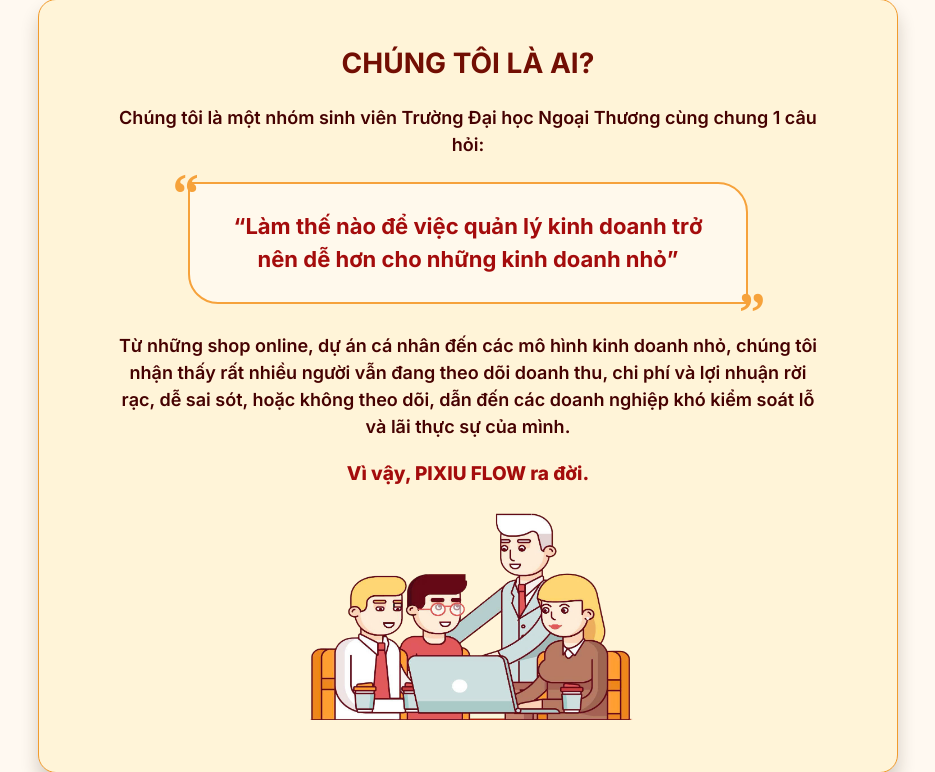
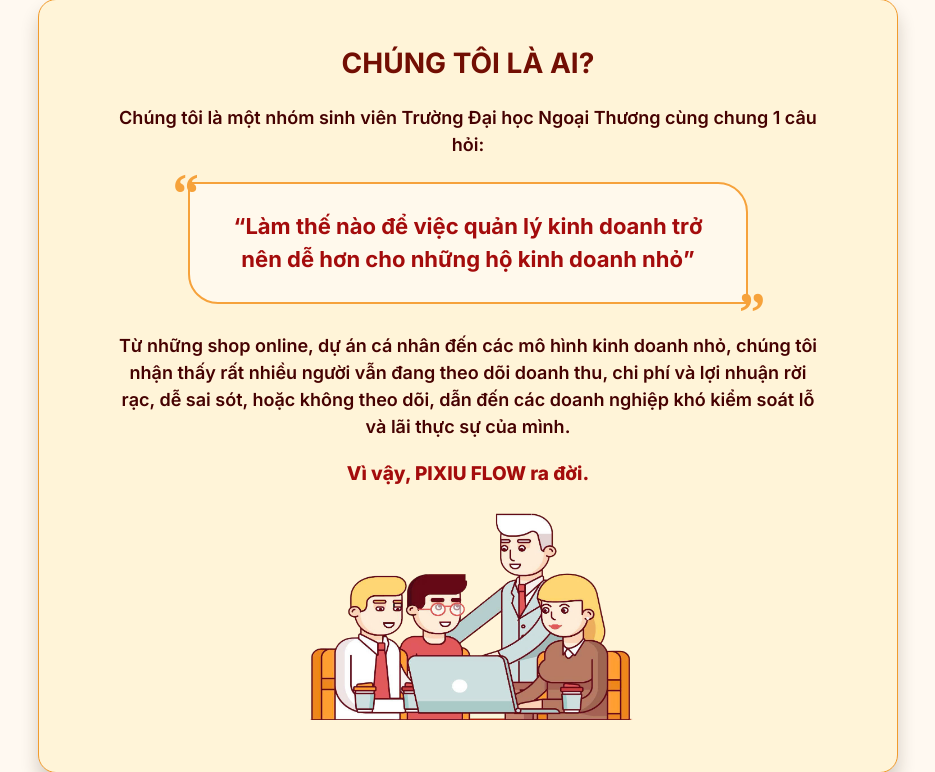
Before and after one commit to thachnhungocdang/PIXIUFLOW, a Django app: page / in a window 1280 px wide. Shown: the part 3012-3784 px from the top of the page, without its empty margins (172-1107 px from the left). Run offline with Django 5.2, Linux system fonts and the light colour scheme.

Commit message:
Fix landing page business description

```diff
--- a/core/templates/core/landing.html
+++ b/core/templates/core/landing.html
@@ -204,7 +204,7 @@
                 <p>Chúng tôi là một nhóm sinh viên Trường Đại học Ngoại Thương cùng chung 1 câu hỏi:</p>
                 <div class="about-quote">
                     <span class="quote-mark quote-mark--start">“</span>
-                    <p>“Làm thế nào để việc quản lý kinh doanh trở nên dễ hơn cho những kinh doanh nhỏ”</p>
+                    <p>“Làm thế nào để việc quản lý kinh doanh trở nên dễ hơn cho những hộ kinh doanh nhỏ”</p>
                     <span class="quote-mark quote-mark--end">”</span>
                 </div>
                 <p>Từ những shop online, dự án cá nhân đến các mô hình kinh doanh nhỏ, chúng tôi nhận thấy rất nhiều người vẫn đang theo dõi doanh thu, chi phí và lợi nhuận rời rạc, dễ sai sót, hoặc không theo dõi, dẫn đến các doanh nghiệp khó kiểm soát lỗ và lãi thực sự của mình.</p>
```
